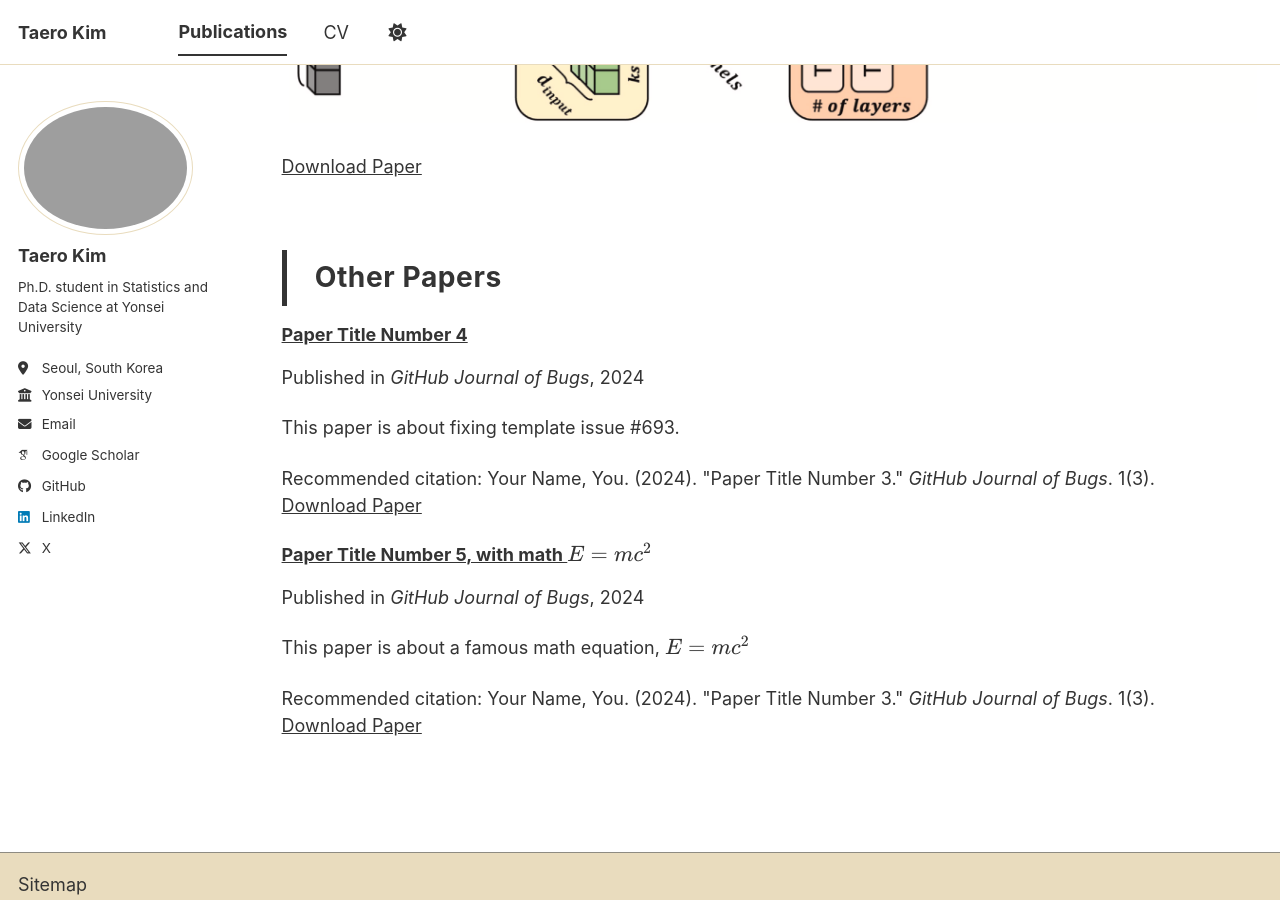
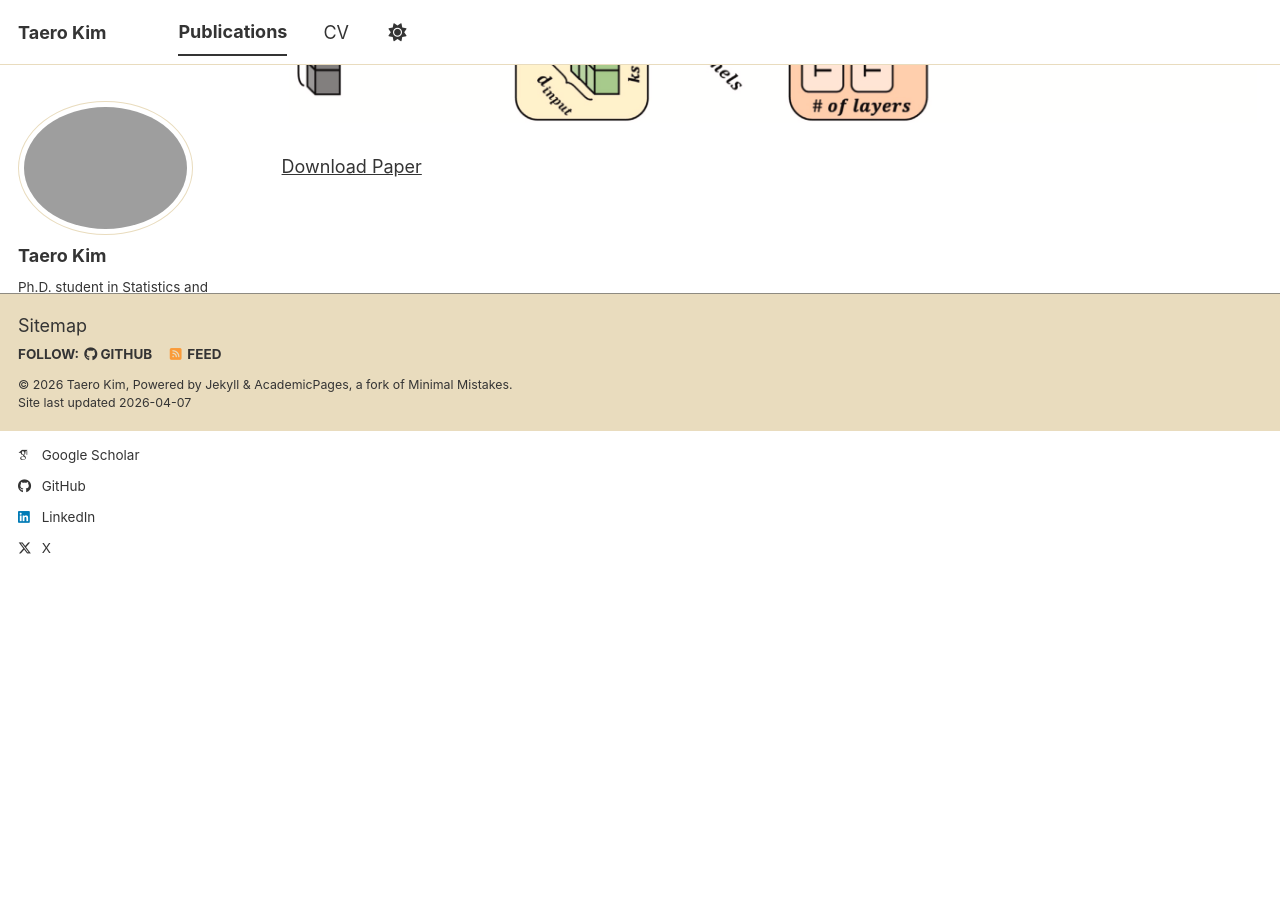
Before and after one commit to GoldMilkyway/goldmilkyway.github.io, a Jekyll site: the page built from _pages/publications.html, in a window 1280 px wide and 900 px high, scrolled down 4802 px. Built offline with Jekyll 4.4.1, drawn with Linux system fonts in a browser that asks for light colours; some web fonts are replaced; a script bundle is joined from its source files by our own code; library files that are not in the unit come from our copies; some of the changed lines change nothing that is shown.

Commit message:
ver_2.13

```diff
--- a/_config.yml
+++ b/_config.yml
@@ -90,8 +90,8 @@ publication_category:
     title: 'Distribution Shift & Invariant Learning'
   healthcare:
     title: 'Bio AI'
-  other:
-    title: 'Other Papers'
+  # other:
+  #   title: 'Other Papers'
 
 # Site Settings
 teaser                   :  # filename of teaser fallback teaser image placed in /images/ for social media previews
```
